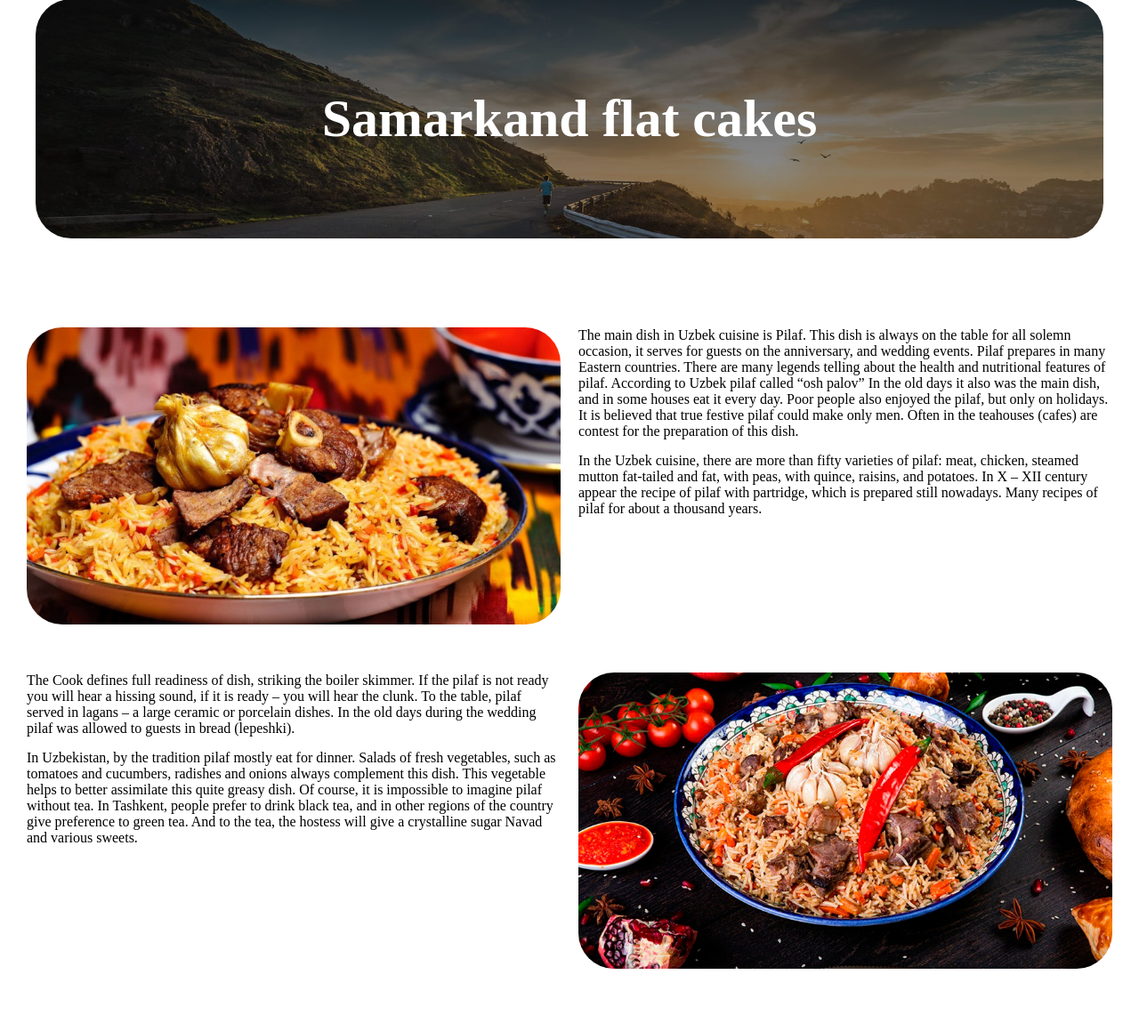
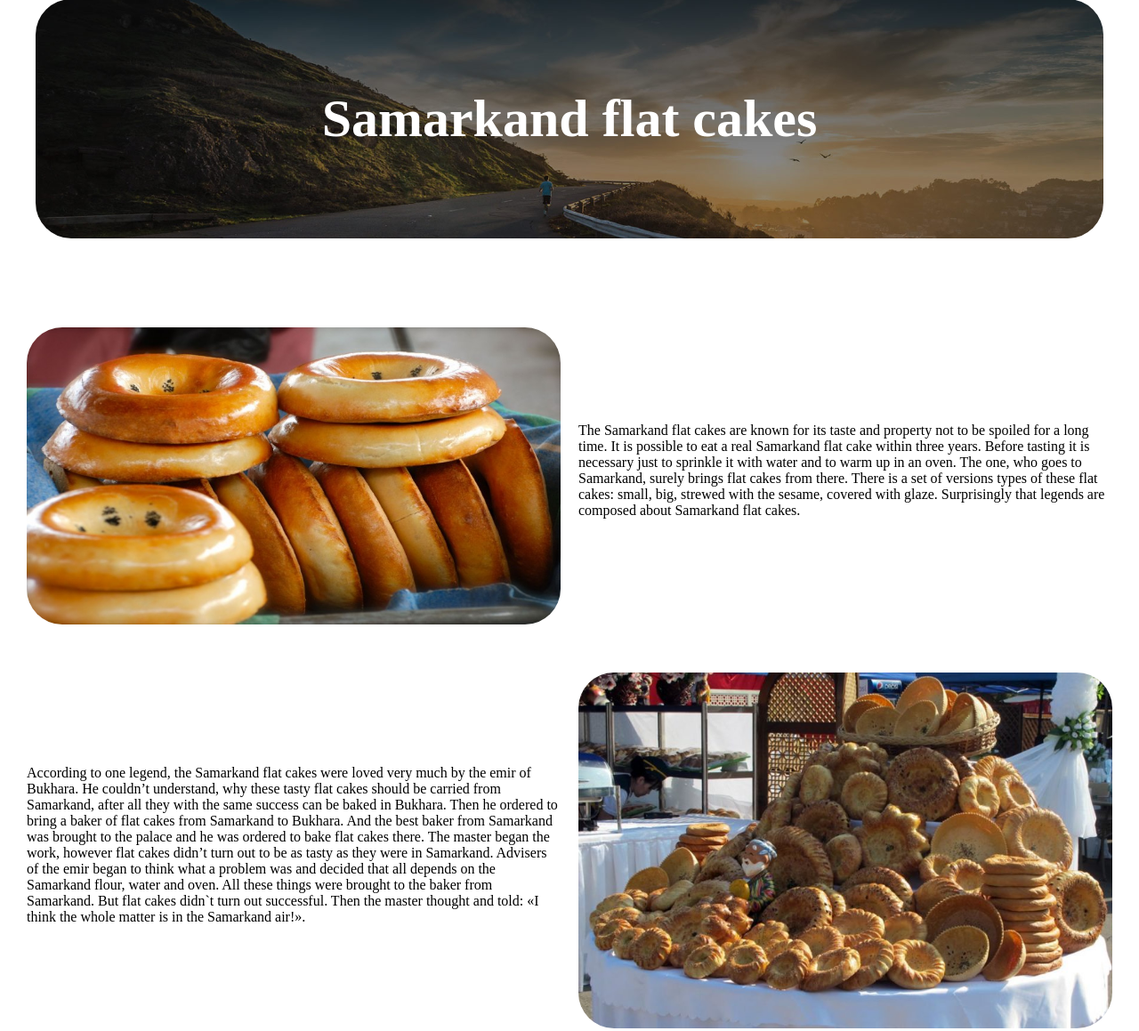
Before and after one commit to JavohirToirov/Canan-travel, a PHP site: template pages/round-bread.php in a window 1280 px wide. Shown: the part 101-1260 px from the top of the page at 89% size. Run offline with PHP 8.4, Linux system fonts and the light colour scheme; the template is opened without the code that fills it, so the values that code supplies are empty; some web fonts are replaced; grey boxes are pictures that could not be loaded.

Commit message:
round bread page end

```diff
--- a/css/style.css
+++ b/css/style.css
@@ -1988,6 +1988,16 @@ nav .content .links {
     list-style: disc !important;
 }
 
+/* kebab page end */
+/* *************************************************************************** */
+/* round-bread start */
+.bread-flex {
+    display: flex;
+    flex-direction: column;
+    justify-content: center;
+    align-items: center;
+}
+
 /* **********************keyframes************************** */
 @-webkit-keyframes toBottomFromTop {
     49% {
--- a/pages/round-bread.php
+++ b/pages/round-bread.php
@@ -14,24 +14,30 @@
             <div class="pilof-mainBlock-box">
               <div class="pilof-mainBlock-box-item">
                    <div class="pilof-mainBlock-box-item-img">
-                     <img src="../image/blog_page/meals/znamenitiy-uzbekskiy-plov.jpg" alt="">
+                     <img src="../image/blog_page/meals/traditsionniy-hleb-samarqanda.jpg" alt="">
                    </div>
-                   <div class="pilof-mainBlock-box-item-text">
-                     <p>The main dish in Uzbek cuisine is Pilaf. This dish is always on the table for all solemn occasion, it serves for guests on the anniversary, and wedding events. Pilaf prepares in many Eastern countries. There are many legends telling about the health and nutritional features of pilaf. According to Uzbek pilaf called “osh palov” In the old days it also was the main dish, and in some houses eat it every day. Poor people also enjoyed the pilaf, but only on holidays. It is believed that true festive pilaf could make only men. Often in the teahouses (cafes) are contest for the preparation of this dish.</p>
-                     <p>In the Uzbek cuisine, there are more than fifty varieties of pilaf: meat, chicken, steamed mutton fat-tailed and fat, with peas, with quince, raisins, and potatoes. In X – XII century appear the recipe of pilaf with partridge, which is prepared still nowadays. Many recipes of pilaf for about a thousand years.</p>
+                   <div class="pilof-mainBlock-box-item-text bread-flex">
+                     <p>The Samarkand flat cakes are known for its taste and property not to be spoiled for a long time. It is possible to eat a real Samarkand flat cake within three years. Before tasting it is necessary just to sprinkle it with water and to warm up in an oven. The one, who goes to Samarkand, surely brings flat cakes from there. There is a set of versions types of these flat cakes: small, big, strewed with the sesame, covered with glaze. Surprisingly that legends are composed about Samarkand flat cakes.</p>
                    </div>
               </div>
               <div class="pilof-mainBlock-box-item">
-                   <div class="pilof-mainBlock-box-item-text">
-                     <p>The Cook defines full readiness of dish, striking the boiler skimmer. If the pilaf is not ready you will hear a hissing sound, if it is ready – you will hear the clunk. To the table, pilaf served in lagans – a large ceramic or porcelain dishes. In the old days during the wedding pilaf was allowed to guests in bread (lepeshki).</p>
-                     <p>In Uzbekistan, by the tradition pilaf mostly eat for dinner. Salads of fresh vegetables, such as tomatoes and cucumbers, radishes and onions always complement this dish. This vegetable helps to better assimilate this quite greasy dish. Of course, it is impossible to imagine pilaf without tea. In Tashkent, people prefer to drink black tea, and in other regions of the country give preference to green tea. And to the tea, the hostess will give a crystalline sugar Navad and various sweets.</p>
+                   <div class="pilof-mainBlock-box-item-text bread-flex">
+                     <p>According to one legend, the Samarkand flat cakes were loved very much by the emir of Bukhara. He couldn’t understand, why these tasty flat cakes should be carried from Samarkand, after all they with the same success can be baked in Bukhara. Then he ordered to bring a baker of flat cakes from Samarkand to Bukhara. And the best baker from Samarkand was brought to the palace and he was ordered to bake flat cakes there. The master began the work, however flat cakes didn’t turn out to be as tasty as they were in Samarkand. Advisers of the emir began to think what a problem was and decided that all depends on the Samarkand flour, water and oven. All these things were brought to the baker from Samarkand. But flat cakes didn`t turn out successful. Then the master thought and told: «I think the whole matter is in the Samarkand air!».</p>
                    </div>
                    <div class="pilof-mainBlock-box-item-img">
-                     <img src="../image/blog_page/meals/uzbekskiy-plov-na-stole-300x200.jpg.png" alt="">
+                     <img src="../image/blog_page/meals/hleb-768x512.jpg" alt="">
+                   </div>
+              </div>
+              <div class="pilof-mainBlock-box-item">
+                   <div class="pilof-mainBlock-box-item-img">
+                     <img src="../image/blog_page/meals/samarqandskaya-lepeshka.jpg" alt="">
+                   </div>
+                   <div class="pilof-mainBlock-box-item-text bread-flex">
+                     <p>After all it was impossible to bring an air, and consequently the baker was sent back to Samarkand where he continued to bake surprising flat cakes. And those who wanted enjoy the taste of Samarkand flat cakes went for them to Samarkand. This tradition proceeds up to present day.</p>
                    </div>
               </div>
               <div class="pilof-mainBlock-box-video">
-                 <iframe width="100%" height="625" src="https://www.youtube.com/embed/WmJQkUiupKk" title="YouTube video player" frameborder="0" allow="accelerometer; autoplay; clipboard-write; encrypted-media; gyroscope; picture-in-picture" allowfullscreen></iframe>
+                 <iframe width="100%" height="625" src="https://www.youtube.com/embed/ZFivgJi7AvQ?feature=oembed" title="YouTube video player" frameborder="0" allow="accelerometer; autoplay; clipboard-write; encrypted-media; gyroscope; picture-in-picture" allowfullscreen></iframe>
                     <p>If you want to know better the Uzbek people and Uzbek traditions, it should be better just enjoy the main dish of Uzbek cuisine – pilaf!</p>
               </div>
               <? include_once './includes/form-input.php'; ?>
```
Also changed, not shown: image/blog_page/meals/hleb-768x512.jpg (added), image/blog_page/meals/samarqandskaya-lepeshka.jpg (added), image/blog_page/meals/traditsionniy-hleb-samarqanda.jpg (added).
